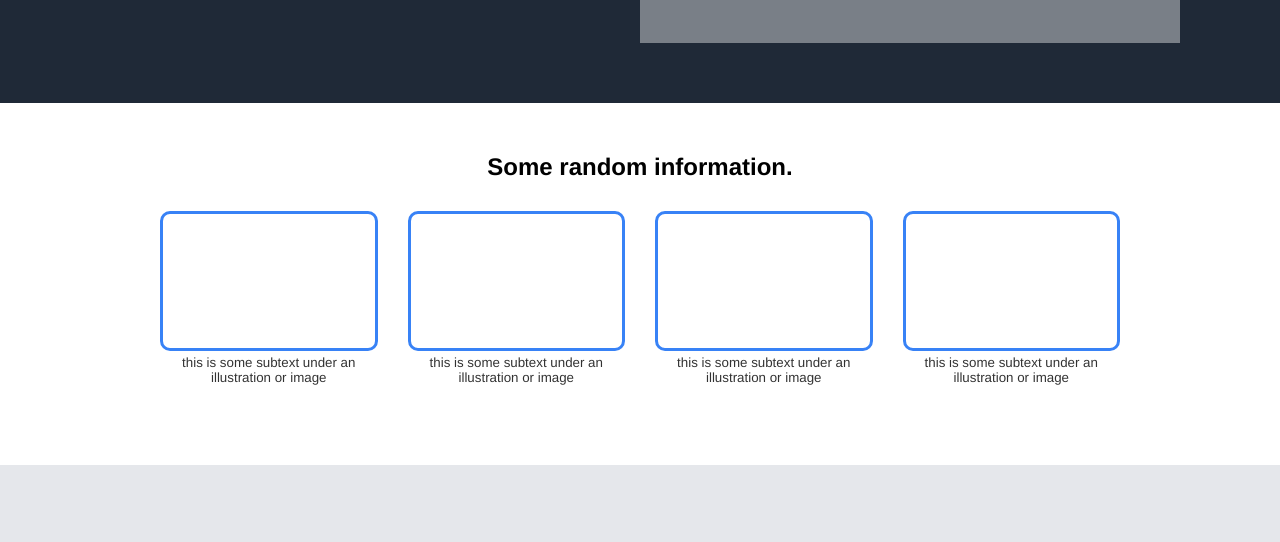
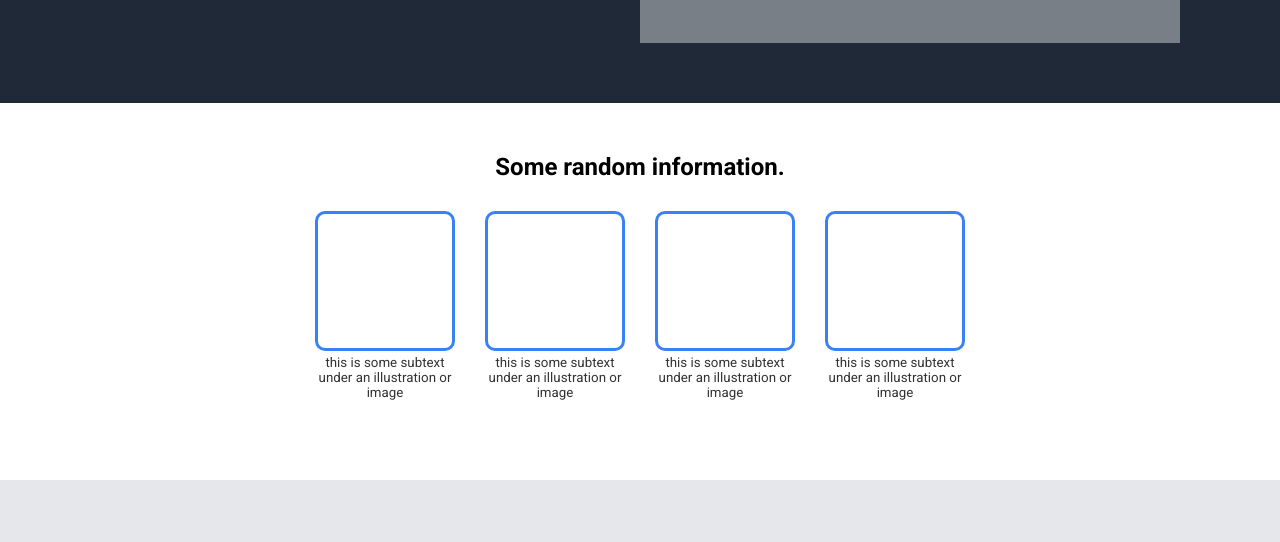
Before and after one commit to meowrhino/pdfs, a plain HTML site: page index.html in a window 1280 px wide. Shown: the part 236-778 px from the top of the page. Drawn offline with Linux system fonts and the light colour scheme.

Commit message:
changed font to roboto

```diff
--- a/index.html
+++ b/index.html
@@ -5,6 +5,13 @@
 <head>
     <meta charset="UTF-8">
     <link rel="stylesheet" href="./style.css">
+
+    <link rel="preconnect" href="https://fonts.googleapis.com">
+    <link rel="preconnect" href="https://fonts.gstatic.com" crossorigin>
+    <link
+        href="https://fonts.googleapis.com/css2?family=Roboto:ital,wght@0,100;0,300;0,400;0,500;0,700;0,900;1,100;1,300;1,400;1,500;1,700;1,900&family=Ubuntu+Condensed&family=Ubuntu:wght@300;400;500;700&display=swap"
+        rel="stylesheet">
+
     <title>a test</title>
 </head>
 
--- a/style.css
+++ b/style.css
@@ -1,6 +1,6 @@
 html {
     box-sizing: border-box;
-    font-family: Helvetica, sans-serif;
+    font-family: 'Roboto', sans-serif;
 }
 
 body {
@@ -89,12 +89,13 @@ button {
 
 .bullets {
     display: flex;
-    justify-content: space-between;
+    justify-content: center;
     gap: 30px;
+    flex-wrap: wrap;
 }
 
 .bullets>* {
-    flex-grow: 1;
+    flex: 0 0 140px;
     display: flex;
     flex-direction: column;
     gap: 4px;
@@ -102,7 +103,7 @@ button {
 
 .square {
     min-height: 140px;
-    min-width: 100px;
+    min-width: 140px;
     border: 3px solid #3882F6;
     border-radius: 10px;
 }
```
